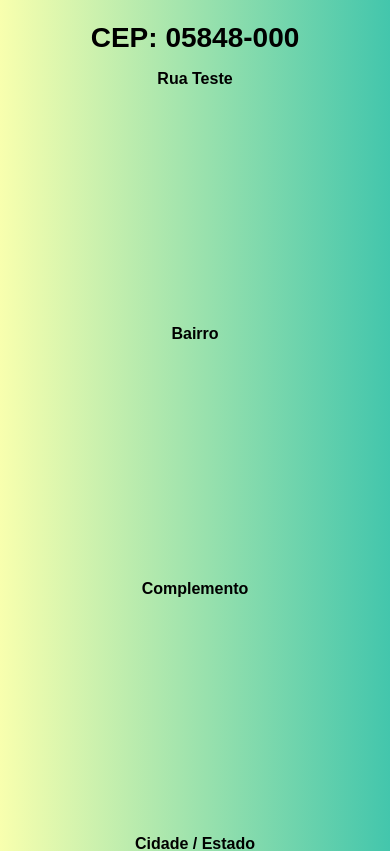
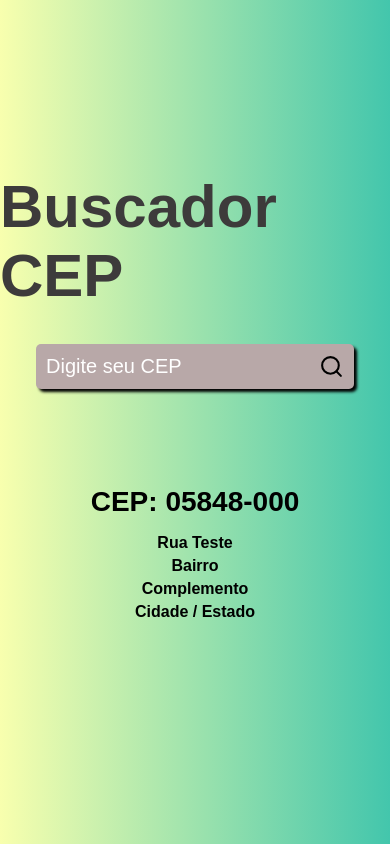
Before and after one commit to Raphael-Goulart/busca-cep, a React (Create React App) app: page / in a window 390 px wide. Shown: the top 851 px of the page. Built offline with nearby package versions, Linux system fonts and the light colour scheme.

Commit message:
correção -  finalizado estilização

```diff
--- a/src/style.css
+++ b/src/style.css
@@ -74,7 +74,6 @@
 .main span {
     margin-bottom: 5px;
     font-weight: bold;
-    min-height: 250px;
 }
 
 @media (max-width: 620px){
@@ -84,6 +83,7 @@
 
     main{
         width: 88%;
+        min-height: 250px;
     }
 
     .main h2{
```
